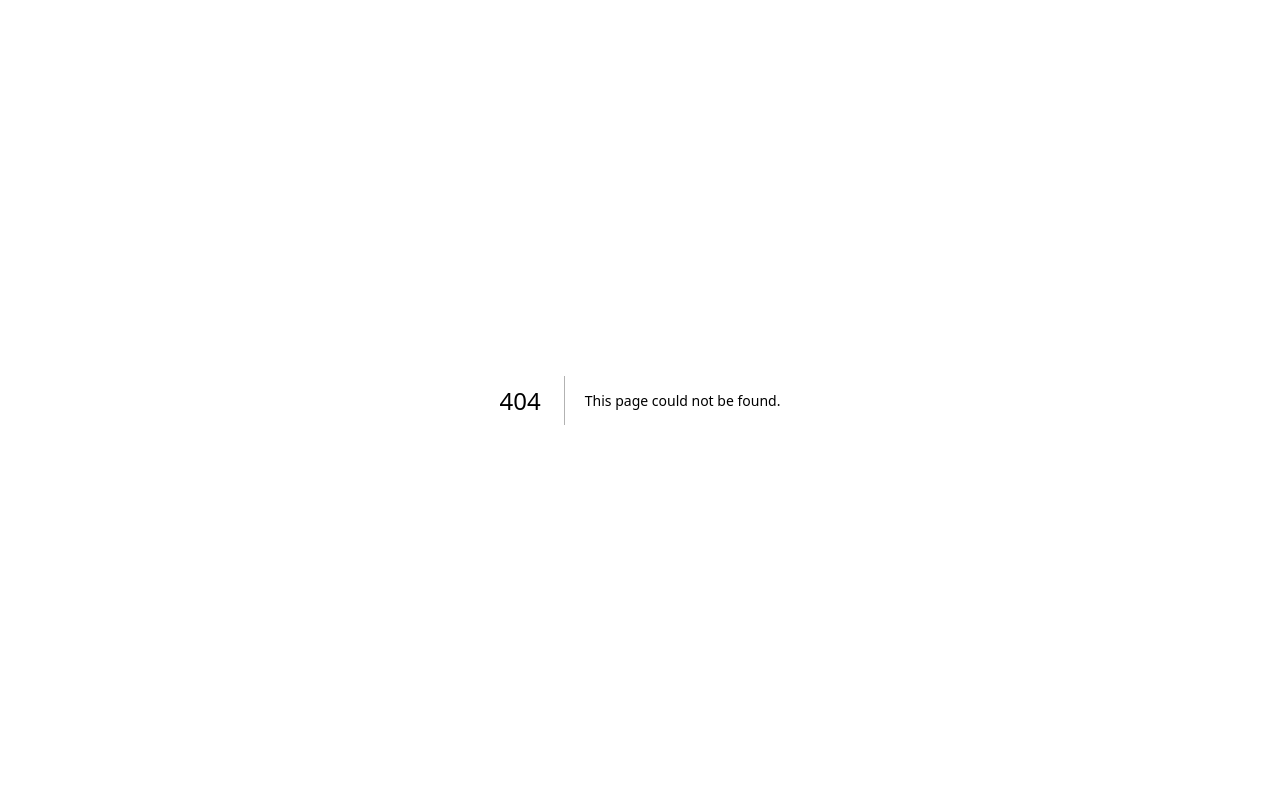
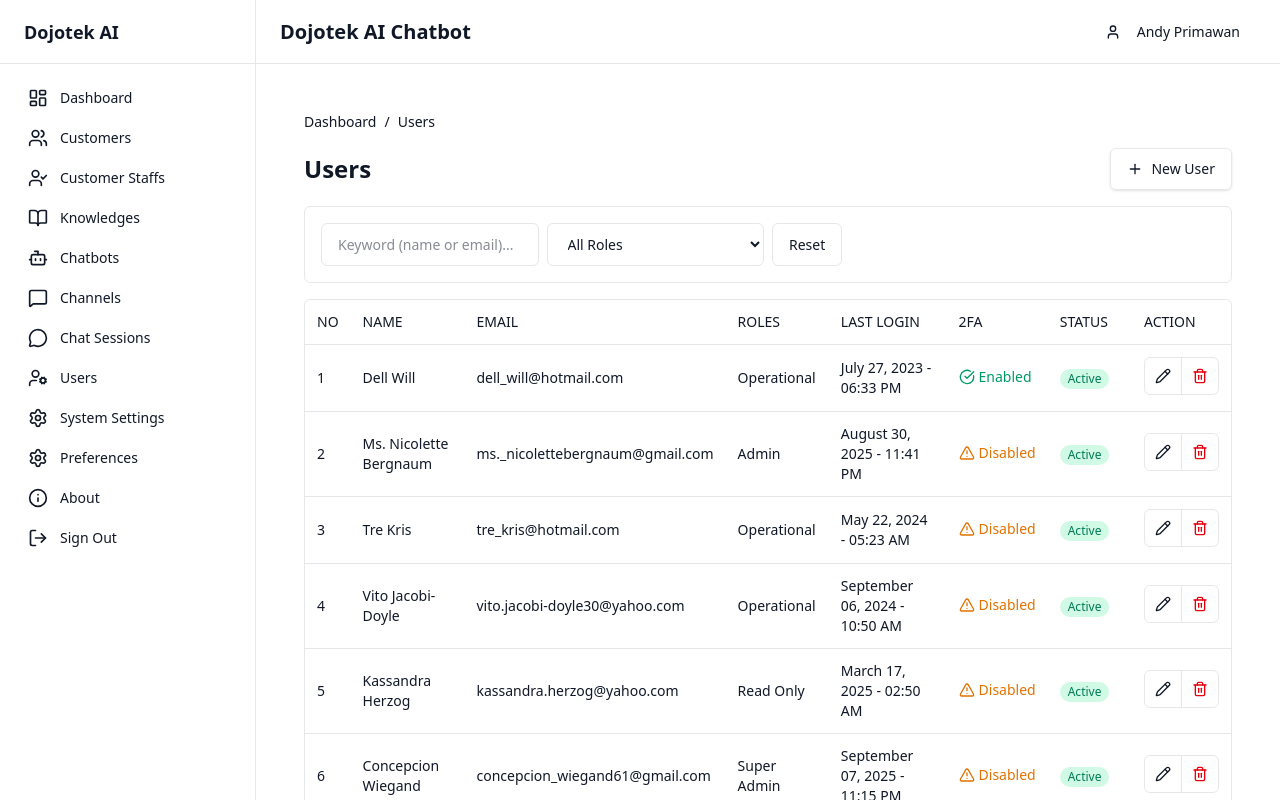
Before and after one commit to dojotek/dojotek-ai-chatbot-frontend, a Next.js app: page /admin/users in a window 1280 px wide. Before the commit this address had no page. Built offline with nearby package versions, Linux system fonts and the light colour scheme.

Commit message:
feat(users): wireframe

```diff
--- /dev/null
+++ b/src/app/admin/users/page.tsx
@@ -0,0 +1,3 @@
+import AdminUsers from "@/views/Admin/AdminUsers";
+
+export default AdminUsers;
--- /dev/null
+++ b/src/views/Admin/AdminUsers/AdminUsers.tsx
@@ -0,0 +1,243 @@
+"use client";
+
+import Link from "next/link";
+import { useMemo, useState } from "react";
+import { cn } from "@/lib/utils";
+import { faker } from "@faker-js/faker";
+import { Pencil, Trash2, Plus, CheckCircle, AlertTriangle } from "lucide-react";
+import { Pagination } from "@/components/ui/pagination";
+
+type UserRole = "Super Admin" | "Admin" | "Operational" | "Read Only";
+
+type UserRow = {
+  id: string;
+  name: string;
+  email: string;
+  role: UserRole;
+  lastLogin: Date;
+  hasTwoFactorAuth: boolean;
+  status: "Active" | "Inactive";
+};
+
+const ROLE_OPTIONS: UserRole[] = ["Super Admin", "Admin", "Operational", "Read Only"];
+
+const sampleUsers: UserRow[] = (() => {
+  const rows: UserRow[] = [];
+  for (let i = 0; i < 500; i++) {
+    const fullName = faker.person.fullName();
+    const email = faker.internet.email({ firstName: fullName.split(" ")[0], lastName: fullName.split(" ").slice(1).join(" ") }).toLowerCase();
+    const isActive = faker.number.int({ min: 0, max: 100 }) < 80;
+    rows.push({
+      id: faker.string.uuid(),
+      name: fullName,
+      email,
+      role: faker.helpers.arrayElement(ROLE_OPTIONS),
+      lastLogin: faker.date.between({ from: new Date(2023, 0, 1), to: new Date() }),
+      hasTwoFactorAuth: faker.datatype.boolean(0.5),
+      status: isActive ? "Active" : "Inactive",
+    });
+  }
+  return rows;
+})();
+
+function formatLastLogin(date: Date) {
+  const month = date.toLocaleString("en-US", { month: "long" });
+  const day = date.toLocaleString("en-US", { day: "2-digit" });
+  const year = date.getFullYear();
+  const time = date.toLocaleString("en-US", {
+    hour: "2-digit",
+    minute: "2-digit",
+    hour12: true,
+  });
+  return `${month} ${day}, ${year} - ${time}`;
+}
+
+function AdminUsers() {
+  const [keyword, setKeyword] = useState("");
+  const [role, setRole] = useState<"All" | UserRole>("All");
+  const [page, setPage] = useState(1);
+  const pageSize = 10;
+
+  const filtered = useMemo(() => {
+    return sampleUsers.filter((u) => {
+      const matchKeyword =
+        keyword.trim() === ""
+          ? true
+          : u.name.toLowerCase().includes(keyword.toLowerCase()) || u.email.toLowerCase().includes(keyword.toLowerCase());
+      const matchRole = role === "All" ? true : u.role === role;
+      return matchKeyword && matchRole;
+    });
+  }, [keyword, role]);
+
+  const totalPages = Math.max(1, Math.ceil(filtered.length / pageSize));
+  const currentPage = Math.min(page, totalPages);
+  const paged = filtered.slice((currentPage - 1) * pageSize, currentPage * pageSize);
+
+  const resetFilters = () => {
+    setKeyword("");
+    setRole("All");
+    setPage(1);
+  };
+
+  return (
+    <div className="space-y-4 p-4 md:p-6">
+      {/* Breadcrumb */}
+      <nav className="text-sm text-muted-foreground" aria-label="Breadcrumb">
+        <ol className="flex items-center gap-2">
+          <li>
+            <Link href="/admin/dashboards" className="hover:underline">Dashboard</Link>
+          </li>
+          <li>/</li>
+          <li className="text-foreground">Users</li>
+        </ol>
+      </nav>
+
+      {/* Title + Action */}
+      <div className="flex items-center justify-between">
+        <h1 className="text-xl font-semibold md:text-2xl">Users</h1>
+        <Link
+          href="#"
+          className={
+            cn(
+              "inline-flex items-center gap-2 rounded-md bg-primary px-4 py-2.5 text-sm font-medium text-primary-foreground",
+              "border border-primary shadow-sm hover:bg-primary/90 focus-visible:outline-none focus-visible:ring-2 focus-visible:ring-primary"
+            )
+          }
+        >
+          <Plus className="h-4 w-4" />
+          New User
+        </Link>
+      </div>
+
+      {/* Filters */}
+      <div className="grid grid-cols-1 gap-2 md:grid-cols-2 lg:grid-cols-4 rounded-md border bg-white p-3 md:p-4">
+        <input
+          type="text"
+          value={keyword}
+          onChange={(e) => {
+            setPage(1);
+            setKeyword(e.target.value);
+          }}
+          placeholder="Keyword (name or email)..."
+          className="w-full rounded-md border bg-background px-4 py-2.5 text-sm"
+        />
+        <select
+          value={role}
+          onChange={(e) => {
+            setPage(1);
+            setRole(e.target.value as any);
+          }}
+          className="w-full rounded-md border bg-background px-4 py-2.5 text-sm"
+        >
+          <option value="All">All Roles</option>
+          {ROLE_OPTIONS.map((r) => (
+            <option key={r} value={r}>{r}</option>
+          ))}
+        </select>
+        <div className="flex md:col-span-2 lg:col-span-1">
+          <button
+            onClick={resetFilters}
+            className="inline-flex w-full md:w-auto items-center justify-center gap-2 rounded-md border px-4 py-2.5 text-sm"
+          >
+            Reset
+          </button>
+        </div>
+      </div>
+
+      {/* Table */}
+      <div className="overflow-x-auto rounded-md border">
+        <table className="min-w-full text-sm">
+          <thead className="bg-muted/50">
+            <tr>
+              <th className="px-3 py-3 text-left font-medium">NO</th>
+              <th className="px-3 py-3 text-left font-medium">NAME</th>
+              <th className="px-3 py-3 text-left font-medium">EMAIL</th>
+              <th className="px-3 py-3 text-left font-medium">ROLES</th>
+              <th className="px-3 py-3 text-left font-medium">LAST LOGIN</th>
+              <th className="px-3 py-3 text-left font-medium">2FA</th>
+              <th className="px-3 py-3 text-left font-medium">STATUS</th>
+              <th className="px-3 py-3 text-left font-medium">ACTION</th>
+            </tr>
+          </thead>
+          <tbody>
+            {paged.length === 0 ? (
+              <tr>
+                <td colSpan={8} className="px-3 py-8 text-center text-muted-foreground">
+                  No data
+                </td>
+              </tr>
+            ) : (
+              paged.map((u, idx) => (
+                <tr key={u.id} className="border-t">
+                  <td className="px-3 py-3">{(currentPage - 1) * pageSize + idx + 1}</td>
+                  <td className="px-3 py-3">{u.name}</td>
+                  <td className="px-3 py-3">{u.email}</td>
+                  <td className="px-3 py-3">{u.role}</td>
+                  <td className="px-3 py-3">{formatLastLogin(u.lastLogin)}</td>
+                  <td className="px-3 py-3">
+                    {u.hasTwoFactorAuth ? (
+                      <span className="inline-flex items-center gap-1 text-emerald-600">
+                        <CheckCircle className="h-4 w-4" />
+                        Enabled
+                      </span>
+                    ) : (
+                      <span className="inline-flex items-center gap-1 text-amber-600">
+                        <AlertTriangle className="h-4 w-4" />
+                        Disabled
+                      </span>
+                    )}
+                  </td>
+                  <td className="px-3 py-3">
+                    <span
+                      className={
+                        cn(
+                          "inline-flex items-center rounded-full px-2 py-0.5 text-xs font-medium",
+                          u.status === "Active" ? "bg-emerald-100 text-emerald-700" : "bg-neutral-200 text-neutral-700"
+                        )
+                      }
+                    >
+                      {u.status}
+                    </span>
+                  </td>
+                  <td className="px-3 py-3">
+                    <div className="inline-flex overflow-hidden rounded-md border">
+                      <button
+                        className="p-2.5 hover:bg-muted"
+                        aria-label="Edit"
+                        title="Edit"
+                      >
+                        <Pencil className="h-4 w-4" />
+                      </button>
+                      <button
+                        className="border-l p-2.5 text-red-600 hover:bg-muted"
+                        aria-label="Delete"
+                        title="Delete"
+                      >
+                        <Trash2 className="h-4 w-4" />
+                      </button>
+                    </div>
+                  </td>
+                </tr>
+              ))
+            )}
+          </tbody>
+        </table>
+      </div>
+
+      {/* Pagination */}
+      <div className="flex items-center justify-between gap-2">
+        <p className="text-sm text-muted-foreground">
+          Page {currentPage} of {totalPages} • {filtered.length} items
+        </p>
+        <Pagination
+          currentPage={currentPage}
+          totalPages={totalPages}
+          onPageChange={(p) => setPage(p)}
+          siblingCount={1}
+        />
+      </div>
+    </div>
+  );
+}
+
+export default AdminUsers;
--- /dev/null
+++ b/src/views/Admin/AdminUsers/index.ts
@@ -0,0 +1 @@
+export { default } from "./AdminUsers";
```
